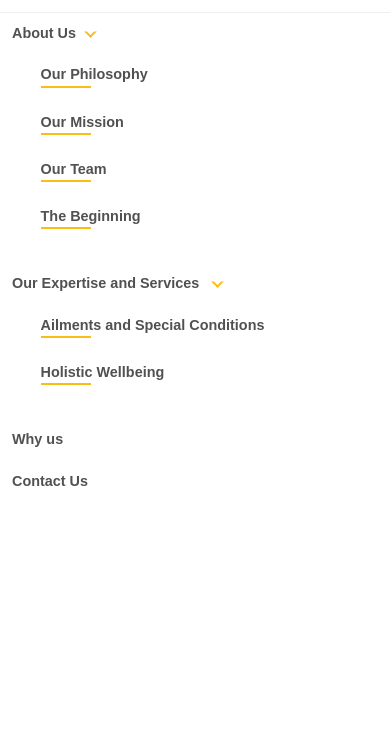
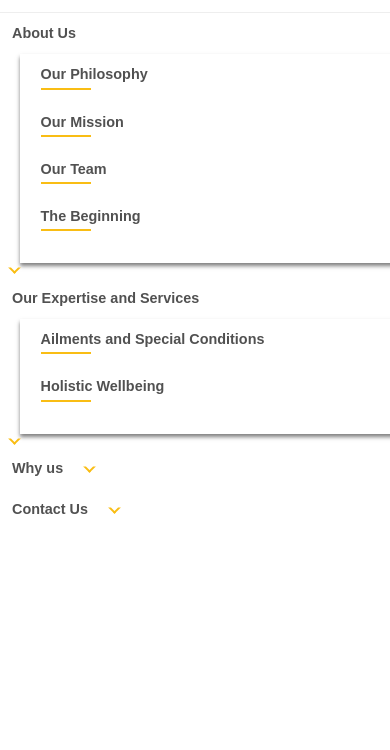
Before and after one commit to SUKHI-AATMA/smallStepBigLeap, a plain HTML site: page our-expertise.html in a window 390 px wide. Both pictures are taken after a click on the element 355 px from the left and 40 px from the top of the page. Shown: the part 68-818 px from the top of the page. Drawn offline with Linux system fonts and the light colour scheme; a web font is replaced by a local one.

Commit message:
updated code

```diff
--- a/assets/js/script.js
+++ b/assets/js/script.js
@@ -128,8 +128,23 @@ function animateClass() {
 $(window)
     .on("load", function() {
         animateClass();
+        var secParam = getParameterByName('sec');
+        if(secParam)
+        {
+            var scrlTp = $('.'+secParam).offset().top - $('header').outerHeight(true);
+            $('html,body').animate({scrollTop:scrlTp});
+        }
     })
     .on("scroll", function() {
         animateClass();
     });
 animateClass();
+
+function getParameterByName(name, url = window.location.href) {
+    name = name.replace(/[\[\]]/g, '\\$&');
+    var regex = new RegExp('[?&]' + name + '(=([^&#]*)|&|#|$)'),
+        results = regex.exec(url);
+    if (!results) return null;
+    if (!results[2]) return '';
+    return decodeURIComponent(results[2].replace(/\+/g, ' '));
+}
--- a/assets/scss/header.scss
+++ b/assets/scss/header.scss
@@ -69,32 +69,6 @@ header {
                     >li {
                         position: relative;
 
-                        a {
-                            display: block;
-                            padding: 2rem 1.7143rem;
-                            /*border-bottom: 4px solid transparent;*/
-                            text-decoration: none;
-                            color: $text-two;
-                            font-size: 1.143rem;
-                            font-weight: 600;
-                            position: relative;
-
-                            @media (max-width: 1180px) {
-                                padding: 2.2rem 1rem;
-                            }
-
-                            @media (max-width: 991px) {
-                                padding: 1rem;
-                                text-align: center;
-
-                                width: auto;
-                                display: inline-block;
-                                font-size: 1.2rem;
-
-                                /* margin: 0 0 0 20px; */
-
-                            }
-
                         &:after {
                             position: absolute;
                             bottom: 0;
@@ -132,6 +106,33 @@ header {
                             }
                         }
 
+                        a {
+                            display: block;
+                            padding: 2rem 1.7143rem;
+                            /*border-bottom: 4px solid transparent;*/
+                            text-decoration: none;
+                            color: $text-two;
+                            font-size: 1.143rem;
+                            font-weight: 600;
+                            position: relative;
+
+                            @media (max-width: 1180px) {
+                                padding: 2.2rem 1rem;
+                            }
+
+                            @media (max-width: 991px) {
+                                padding: 1rem;
+                                text-align: center;
+
+                                width: auto;
+                                display: inline-block;
+                                font-size: 1.2rem;
+
+                                /* margin: 0 0 0 20px; */
+
+                            }
+
+
                         }
 
 
@@ -153,6 +154,7 @@ header {
                             /*height: 0;*/
                             overflow: hidden;
                             display: none;
+                            box-shadow: 0 3px 4px rgb(0 0 0 / 50%);
 
                             @media (max-width: 991px) {
                                 position: relative;
@@ -175,6 +177,10 @@ header {
                                     display: block;
                                     height: 2px;
                                     margin: 4px 0 0;
+                                    content: '';
+                                    border: none;
+                                    background: #f9bd14;
+                                    transition: width 0.3s ease;
 
                                     @media (max-width: 991px) {
                                         border: none;
--- a/our-expertise.html
+++ b/our-expertise.html
@@ -27,7 +27,18 @@
     <!-- Latest compiled and minified CSS -->
     <!--css file link start -->
     <link rel="stylesheet" href="https://use.typekit.net/dyv4rsx.css">
-    <link type="text/css" href="assets/css/style.css" rel="stylesheet" />
+        <link type="text/css" href="assets/css/style.css" rel="stylesheet" />
+
+    <!-- Global site tag (gtag.js) - Google Analytics -->
+    <!-- <script async src="https://www.googletagmanager.com/gtag/js?id=UA-195211621-1"></script>
+    <script>
+      window.dataLayer = window.dataLayer || [];
+      function gtag(){dataLayer.push(arguments);}
+      gtag('js', new Date());
+
+      gtag('config', 'UA-195211621-1');
+    </script>
+ -->
 </head>
 
 <body class="home">
@@ -50,16 +61,16 @@
                     <ul class="nav_blk">
                         <li><a href="about-us.html" class="">About Us</a>
                             <ul>
-                                <li><a href="javascript:;">Our Philosophy</a></li>
-                                <li><a href="javascript:;">Our Mission</a></li>
-                                <li><a href="javascript:;">Our Team</a></li>
-                                <li><a href="javascript:;">The Beginning</a></li>
+                                <li><a  data-sec="" href="about-us.html?sec=ourPhilosophy">Our Philosophy</a></li>
+                                <li><a  data-sec="" href="about-us.html?sec=ourMission">Our Mission</a></li>
+                                <li><a  data-sec="" href="about-us.html?sec=ourTeam">Our Team</a></li>
+                                <li><a  data-sec="" href="about-us.html?sec=theBeginning">The Beginning</a></li>
                             </ul>
                         </li>
-                        <li><a href="our-expertise.html" class="">Our Expertise and Services </a>
+                        <li class="active"><a href="our-expertise.html" class="">Our Expertise and Services </a>
                             <ul>
-                                <li><a href="javascript:;">Ailments and Special Conditions</a></li>
-                                <li><a href="javascript:;">Holistic Wellbeing</a></li>
+                                <li><a  data-sec="" href="our-expertise.html?sec=ailments">Ailments and Special Conditions</a></li>
+                                <li><a  data-sec="" href="our-expertise.html?sec=holistic">Holistic Wellbeing</a></li>
                             </ul>
                         </li>
                         <li><a href="why-us.html" class="">Why us</a></li>
@@ -89,7 +100,7 @@
                     <br>Our services are customised & are planned based upon the assessment
                 </div>
             </div>
-            <div class="accordianSec fadeUp">
+            <div class="accordianSec fadeUp ailments">
                 <div class="accordianHeader">
                     <strong>Ailments and Special Conditions</strong>
                 </div>
@@ -255,7 +266,7 @@
                     </div>
                 </div>
             </div>
-            <div class="accordianSec fadeUp">
+            <div class="accordianSec fadeUp holistic">
                 <div class="accordianHeader">
                     <strong>Holistic Wellbeing</strong>
                 </div>
```
Also changed, not shown: about-us.html (+19 -8 lines), contact-us.html (+19 -8 lines), index.html (+18 -7 lines), terms.html (+18 -7 lines), why-us.html (+19 -8 lines), assets/css/style.css. Lines whose indentation alone changed are shown as unchanged.
